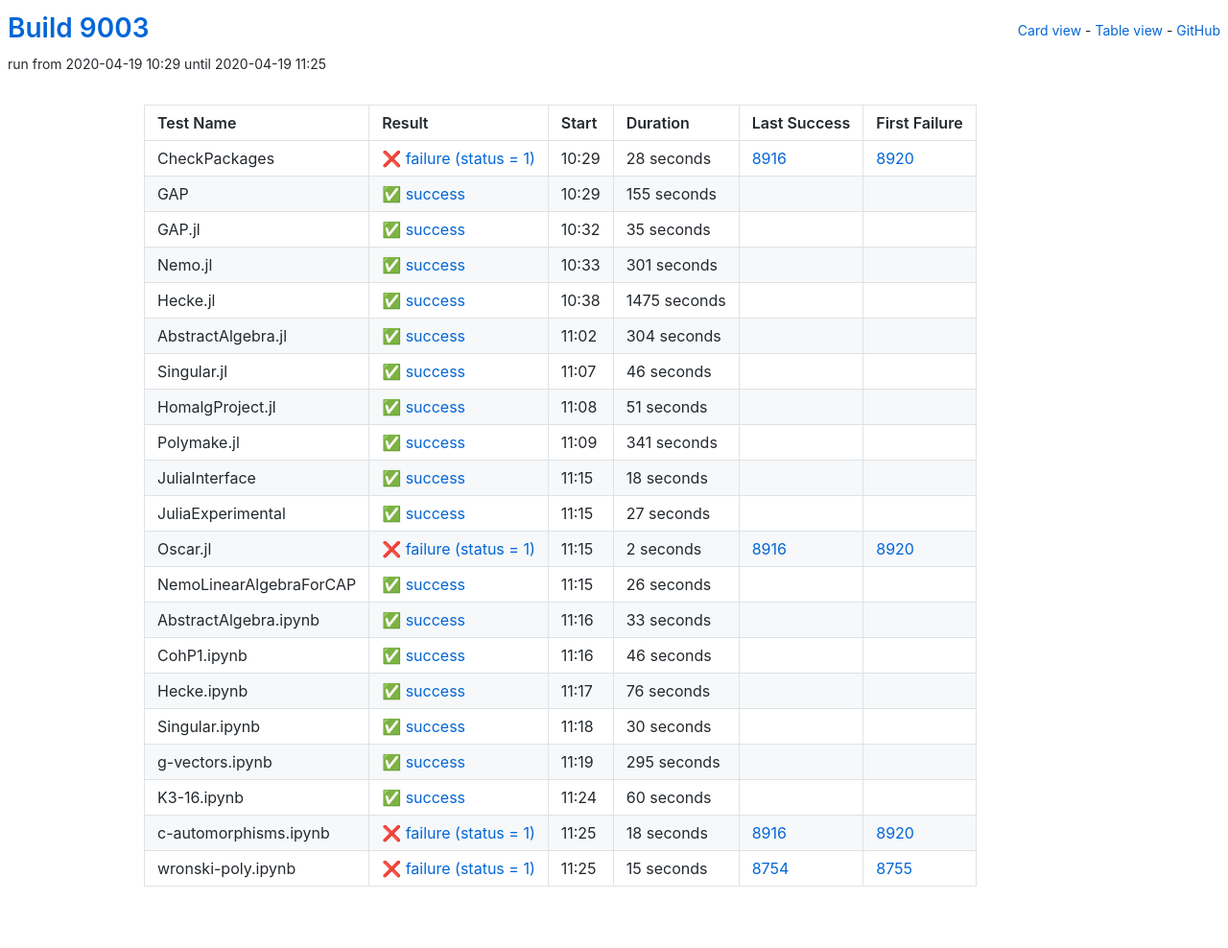
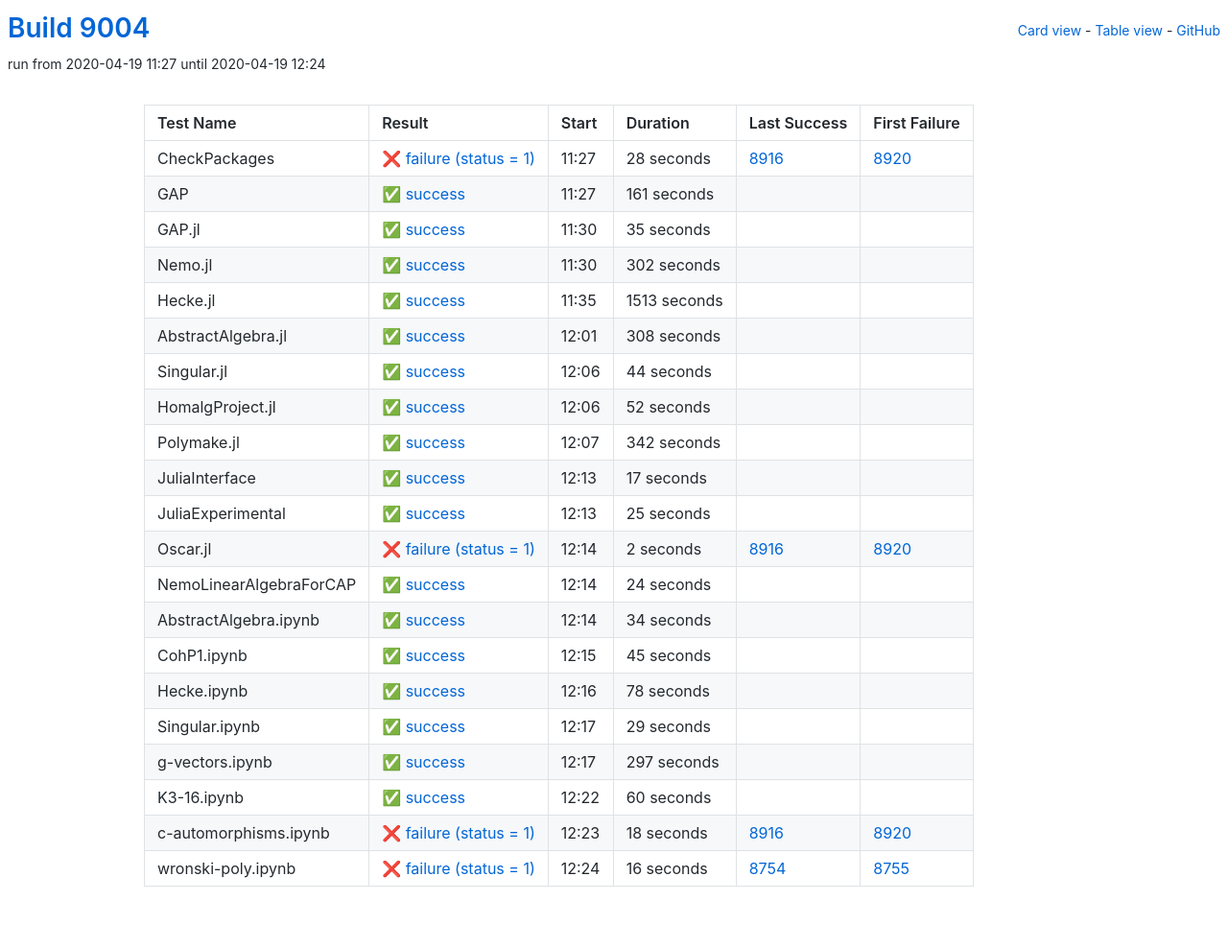
Before and after one commit to oscar-system/oscar-ci-status, a Jekyll site: the page built from table.html, in a window 1280 px wide. Shown: the whole page at 96% size. Built offline with Jekyll 4.4.1, drawn with Linux system fonts in a browser that asks for light colours.

Commit message:
Build 9004

```diff
--- a/_data/ci.yml
+++ b/_data/ci.yml
@@ -1,5 +1,5 @@
-build: 9003
-build_url: https://oscarci.mathematik.uni-kl.de/job/oscar/9003/
+build: 9004
+build_url: https://oscarci.mathematik.uni-kl.de/job/oscar/9004/
 job: oscar
 tests:
 - duration: 28
@@ -8,20 +8,20 @@ tests:
   first_failure_url: https://oscarci.mathematik.uni-kl.de/job/oscar/8920/
   last_success: 8916
   last_success_url: https://oscarci.mathematik.uni-kl.de/job/oscar/8916/
-  log: https://oscarci.mathematik.uni-kl.de/job/oscar/9003/artifact/logs/build-9003/CheckPackages.log
+  log: https://oscarci.mathematik.uni-kl.de/job/oscar/9004/artifact/logs/build-9004/CheckPackages.log
   name: CheckPackages
-  start: 2020-04-19 10:29
+  start: 2020-04-19 11:27
   status: failure
   success: false
-- duration: 155
+- duration: 161
   exitcode: 0
   first_failure: false
   first_failure_url: null
   last_success: false
   last_success_url: null
-  log: https://oscarci.mathematik.uni-kl.de/job/oscar/9003/artifact/logs/build-9003/GAP.log
+  log: https://oscarci.mathematik.uni-kl.de/job/oscar/9004/artifact/logs/build-9004/GAP.log
   name: GAP
-  start: 2020-04-19 10:29
+  start: 2020-04-19 11:27
   status: success
   success: true
 - duration: 35
@@ -30,97 +30,97 @@ tests:
   first_failure_url: null
   last_success: false
   last_success_url: null
-  log: https://oscarci.mathematik.uni-kl.de/job/oscar/9003/artifact/logs/build-9003/GAP.jl.log
+  log: https://oscarci.mathematik.uni-kl.de/job/oscar/9004/artifact/logs/build-9004/GAP.jl.log
   name: GAP.jl
-  start: 2020-04-19 10:32
+  start: 2020-04-19 11:30
   status: success
   success: true
-- duration: 301
+- duration: 302
   exitcode: 0
   first_failure: false
   first_failure_url: null
   last_success: false
   last_success_url: null
-  log: https://oscarci.mathematik.uni-kl.de/job/oscar/9003/artifact/logs/build-9003/Nemo.jl.log
+  log: https://oscarci.mathematik.uni-kl.de/job/oscar/9004/artifact/logs/build-9004/Nemo.jl.log
   name: Nemo.jl
-  start: 2020-04-19 10:33
+  start: 2020-04-19 11:30
   status: success
   success: true
-- duration: 1475
+- duration: 1513
   exitcode: 0
   first_failure: false
   first_failure_url: null
   last_success: false
   last_success_url: null
-  log: https://oscarci.mathematik.uni-kl.de/job/oscar/9003/artifact/logs/build-9003/Hecke.jl.log
+  log: https://oscarci.mathematik.uni-kl.de/job/oscar/9004/artifact/logs/build-9004/Hecke.jl.log
   name: Hecke.jl
-  start: 2020-04-19 10:38
+  start: 2020-04-19 11:35
   status: success
   success: true
-- duration: 304
+- duration: 308
   exitcode: 0
   first_failure: false
   first_failure_url: null
   last_success: false
   last_success_url: null
-  log: https://oscarci.mathematik.uni-kl.de/job/oscar/9003/artifact/logs/build-9003/AbstractAlgebra.jl.log
+  log: https://oscarci.mathematik.uni-kl.de/job/oscar/9004/artifact/logs/build-9004/AbstractAlgebra.jl.log
   name: AbstractAlgebra.jl
-  start: 2020-04-19 11:02
+  start: 2020-04-19 12:01
   status: success
   success: true
-- duration: 46
+- duration: 44
   exitcode: 0
   first_failure: false
   first_failure_url: null
   last_success: false
   last_success_url: null
-  log: https://oscarci.mathematik.uni-kl.de/job/oscar/9003/artifact/logs/build-9003/Singular.jl.log
+  log: https://oscarci.mathematik.uni-kl.de/job/oscar/9004/artifact/logs/build-9004/Singular.jl.log
   name: Singular.jl
-  start: 2020-04-19 11:07
+  start: 2020-04-19 12:06
   status: success
   success: true
-- duration: 51
+- duration: 52
   exitcode: 0
   first_failure: false
   first_failure_url: null
   last_success: false
   last_success_url: null
-  log: https://oscarci.mathematik.uni-kl.de/job/oscar/9003/artifact/logs/build-9003/HomalgProject.jl.log
+  log: https://oscarci.mathematik.uni-kl.de/job/oscar/9004/artifact/logs/build-9004/HomalgProject.jl.log
   name: HomalgProject.jl
-  start: 2020-04-19 11:08
+  start: 2020-04-19 12:06
   status: success
   success: true
-- duration: 341
+- duration: 342
   exitcode: 0
   first_failure: false
   first_failure_url: null
   last_success: false
   last_success_url: null
-  log: https://oscarci.mathematik.uni-kl.de/job/oscar/9003/artifact/logs/build-9003/Polymake.jl.log
+  log: https://oscarci.mathematik.uni-kl.de/job/oscar/9004/artifact/logs/build-9004/Polymake.jl.log
   name: Polymake.jl
-  start: 2020-04-19 11:09
+  start: 2020-04-19 12:07
   status: success
   success: true
-- duration: 18
+- duration: 17
   exitcode: 0
   first_failure: false
   first_failure_url: null
   last_success: false
   last_success_url: null
-  log: https://oscarci.mathematik.uni-kl.de/job/oscar/9003/artifact/logs/build-9003/JuliaInterface.log
+  log: https://oscarci.mathematik.uni-kl.de/job/oscar/9004/artifact/logs/build-9004/JuliaInterface.log
   name: JuliaInterface
-  start: 2020-04-19 11:15
+  start: 2020-04-19 12:13
   status: success
   success: true
-- duration: 27
+- duration: 25
   exitcode: 0
   first_failure: false
   first_failure_url: null
   last_success: false
   last_success_url: null
-  log: https://oscarci.mathematik.uni-kl.de/job/oscar/9003/artifact/logs/build-9003/JuliaExperimental.log
+  log: https://oscarci.mathematik.uni-kl.de/job/oscar/9004/artifact/logs/build-9004/JuliaExperimental.log
   name: JuliaExperimental
-  start: 2020-04-19 11:15
+  start: 2020-04-19 12:13
   status: success
   success: true
 - duration: 2
@@ -129,75 +129,75 @@ tests:
   first_failure_url: https://oscarci.mathematik.uni-kl.de/job/oscar/8920/
   last_success: 8916
   last_success_url: https://oscarci.mathematik.uni-kl.de/job/oscar/8916/
-  log: https://oscarci.mathematik.uni-kl.de/job/oscar/9003/artifact/logs/build-9003/Oscar.jl.log
+  log: https://oscarci.mathematik.uni-kl.de/job/oscar/9004/artifact/logs/build-9004/Oscar.jl.log
   name: Oscar.jl
-  start: 2020-04-19 11:15
+  start: 2020-04-19 12:14
   status: failure
   success: false
-- duration: 26
+- duration: 24
   exitcode: 0
   first_failure: false
   first_failure_url: null
   last_success: false
   last_success_url: null
-  log: https://oscarci.mathematik.uni-kl.de/job/oscar/9003/artifact/logs/build-9003/NemoLinearAlgebraForCAP.log
+  log: https://oscarci.mathematik.uni-kl.de/job/oscar/9004/artifact/logs/build-9004/NemoLinearAlgebraForCAP.log
   name: NemoLinearAlgebraForCAP
-  start: 2020-04-19 11:15
+  start: 2020-04-19 12:14
   status: success
   success: true
-- duration: 33
+- duration: 34
   exitcode: 0
   first_failure: false
   first_failure_url: null
   last_success: false
   last_success_url: null
-  log: https://oscarci.mathematik.uni-kl.de/job/oscar/9003/artifact/logs/build-9003/AbstractAlgebra.ipynb.log
+  log: https://oscarci.mathematik.uni-kl.de/job/oscar/9004/artifact/logs/build-9004/AbstractAlgebra.ipynb.log
   name: AbstractAlgebra.ipynb
-  start: 2020-04-19 11:16
+  start: 2020-04-19 12:14
   status: success
   success: true
-- duration: 46
+- duration: 45
   exitcode: 0
   first_failure: false
   first_failure_url: null
   last_success: false
   last_success_url: null
-  log: https://oscarci.mathematik.uni-kl.de/job/oscar/9003/artifact/logs/build-9003/CohP1.ipynb.log
+  log: https://oscarci.mathematik.uni-kl.de/job/oscar/9004/artifact/logs/build-9004/CohP1.ipynb.log
   name: CohP1.ipynb
-  start: 2020-04-19 11:16
+  start: 2020-04-19 12:15
   status: success
   success: true
-- duration: 76
+- duration: 78
   exitcode: 0
   first_failure: false
   first_failure_url: null
   last_success: false
   last_success_url: null
-  log: https://oscarci.mathematik.uni-kl.de/job/oscar/9003/artifact/logs/build-9003/Hecke.ipynb.log
+  log: https://oscarci.mathematik.uni-kl.de/job/oscar/9004/artifact/logs/build-9004/Hecke.ipynb.log
   name: Hecke.ipynb
-  start: 2020-04-19 11:17
+  start: 2020-04-19 12:16
   status: success
   success: true
-- duration: 30
+- duration: 29
   exitcode: 0
   first_failure: false
   first_failure_url: null
   last_success: false
   last_success_url: null
-  log: https://oscarci.mathematik.uni-kl.de/job/oscar/9003/artifact/logs/build-9003/Singular.ipynb.log
+  log: https://oscarci.mathematik.uni-kl.de/job/oscar/9004/artifact/logs/build-9004/Singular.ipynb.log
   name: Singular.ipynb
-  start: 2020-04-19 11:18
+  start: 2020-04-19 12:17
   status: success
   success: true
-- duration: 295
+- duration: 297
   exitcode: 0
   first_failure: false
   first_failure_url: null
   last_success: false
   last_success_url: null
-  log: https://oscarci.mathematik.uni-kl.de/job/oscar/9003/artifact/logs/build-9003/g-vectors.ipynb.log
+  log: https://oscarci.mathematik.uni-kl.de/job/oscar/9004/artifact/logs/build-9004/g-vectors.ipynb.log
   name: g-vectors.ipynb
-  start: 2020-04-19 11:19
+  start: 2020-04-19 12:17
   status: success
   success: true
 - duration: 60
@@ -206,9 +206,9 @@ tests:
   first_failure_url: null
   last_success: false
   last_success_url: null
-  log: https://oscarci.mathematik.uni-kl.de/job/oscar/9003/artifact/logs/build-9003/K3-16.ipynb.log
+  log: https://oscarci.mathematik.uni-kl.de/job/oscar/9004/artifact/logs/build-9004/K3-16.ipynb.log
   name: K3-16.ipynb
-  start: 2020-04-19 11:24
+  start: 2020-04-19 12:22
   status: success
   success: true
 - duration: 18
@@ -217,19 +217,19 @@ tests:
   first_failure_url: https://oscarci.mathematik.uni-kl.de/job/oscar/8920/
   last_success: 8916
   last_success_url: https://oscarci.mathematik.uni-kl.de/job/oscar/8916/
-  log: https://oscarci.mathematik.uni-kl.de/job/oscar/9003/artifact/logs/build-9003/c-automorphisms.ipynb.log
+  log: https://oscarci.mathematik.uni-kl.de/job/oscar/9004/artifact/logs/build-9004/c-automorphisms.ipynb.log
   name: c-automorphisms.ipynb
-  start: 2020-04-19 11:25
+  start: 2020-04-19 12:23
   status: failure
   success: false
-- duration: 15
+- duration: 16
   exitcode: 1
   first_failure: 8755
   first_failure_url: https://oscarci.mathematik.uni-kl.de/job/oscar/8755/
   last_success: 8754
   last_success_url: https://oscarci.mathematik.uni-kl.de/job/oscar/8754/
-  log: https://oscarci.mathematik.uni-kl.de/job/oscar/9003/artifact/logs/build-9003/wronski-poly.ipynb.log
+  log: https://oscarci.mathematik.uni-kl.de/job/oscar/9004/artifact/logs/build-9004/wronski-poly.ipynb.log
   name: wronski-poly.ipynb
-  start: 2020-04-19 11:25
+  start: 2020-04-19 12:24
   status: failure
   success: false
```
Also changed, not shown: README.md.
